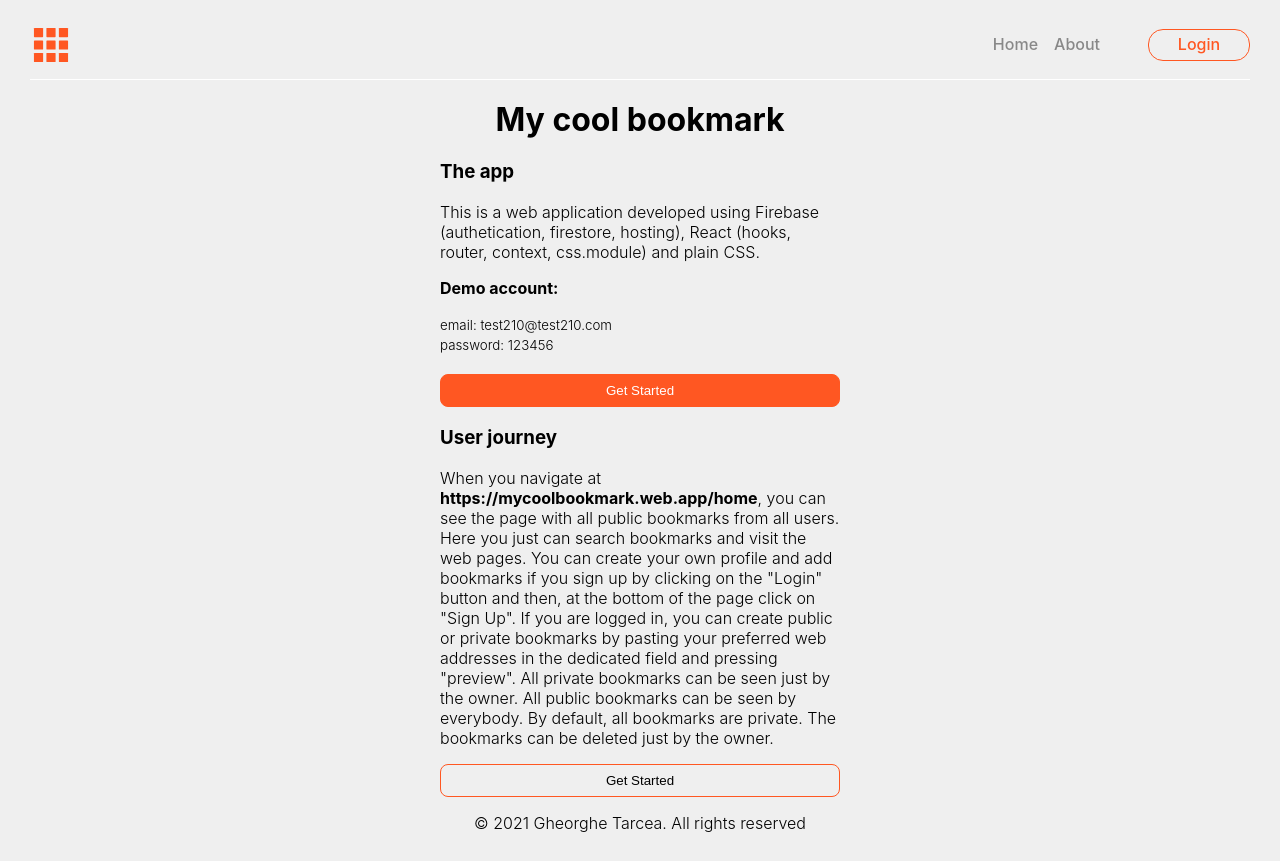
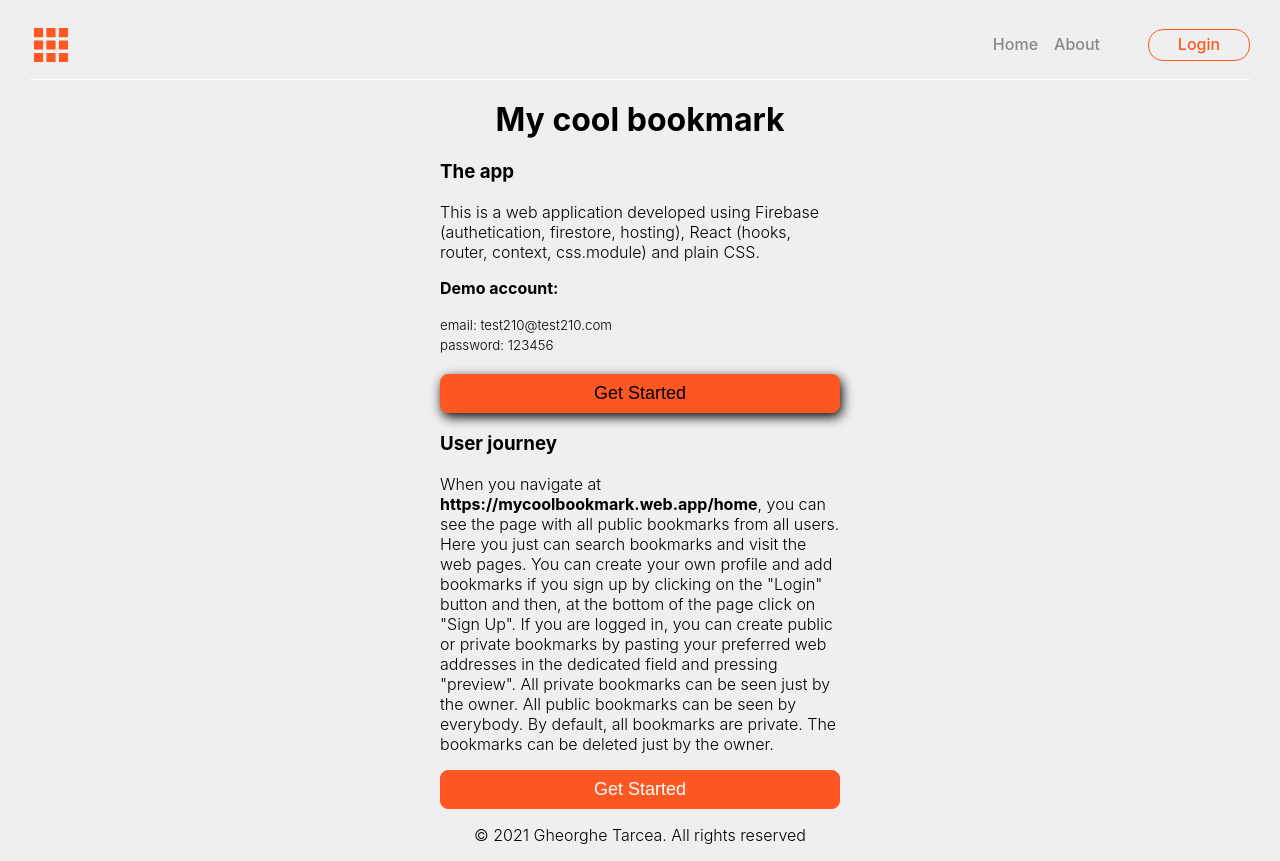
Before and after one commit to tarcea/bookmark-auth, a React (Create React App) app: page / in a window 1280 px wide. In both pictures the pointer is over the button 640 px from the left and 390 px from the top of the page. Built offline with nearby package versions, Linux system fonts and the light colour scheme; no server answers.

Commit message:
trials with profile delete

```diff
--- a/src/components/About/about.module.css
+++ b/src/components/About/about.module.css
@@ -25,11 +25,17 @@ span {
 .container button {
   width: 100%;
   border: 1px solid #ff5722;
+  background-color: #ff5722;
+  color: white;
   border-radius: 8px;
   padding: 8px;
+  font-size: 18px;
+  cursor: pointer;
 }
 
 .container button:hover {
-  color: white;
-  background-color: #ff5722;
+  color: black;
+  font-weight: bolder;
+  /* background-color: #efefef; */
+  filter: drop-shadow(2px 4px 6px black);
 }
```
